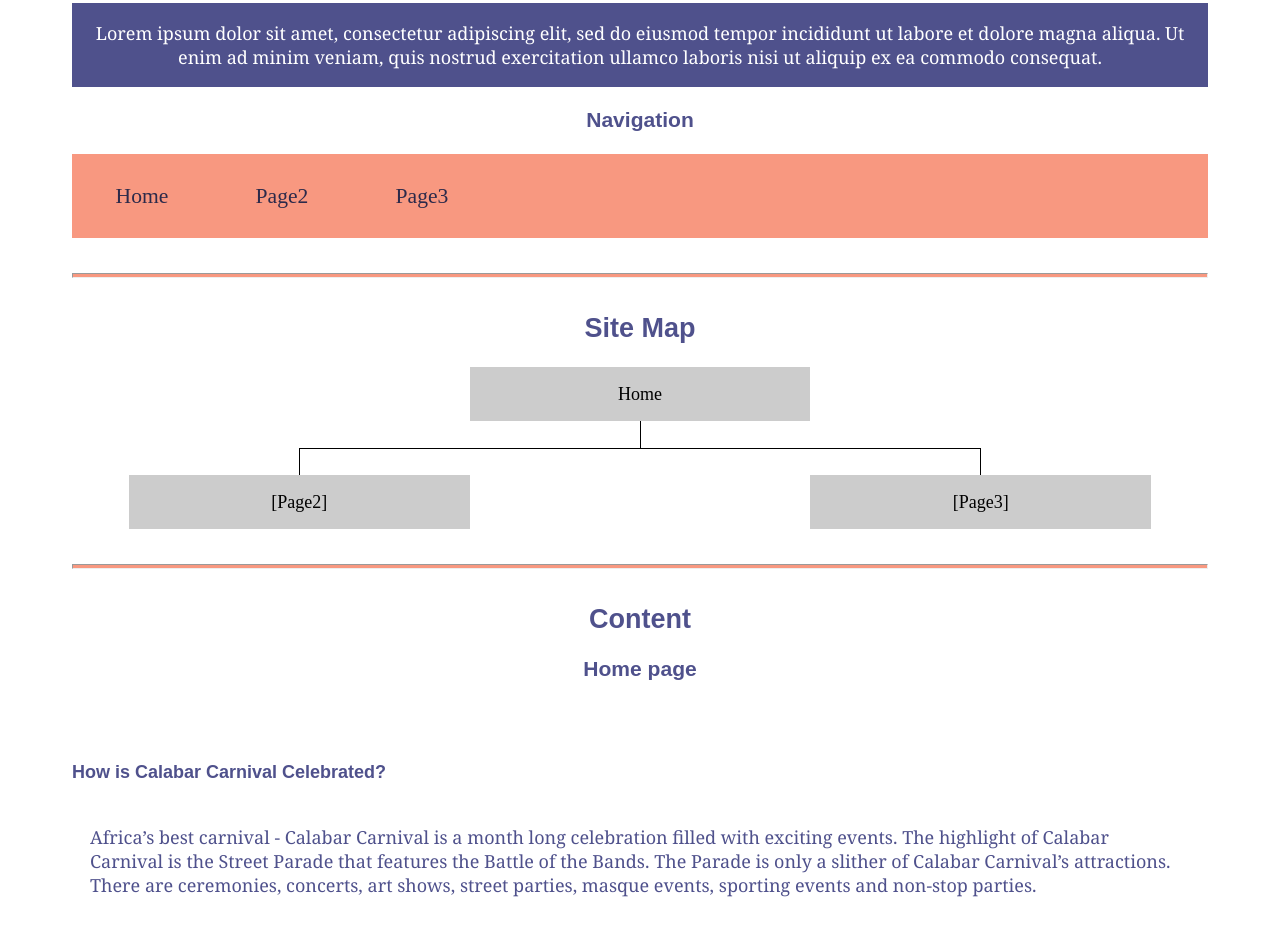
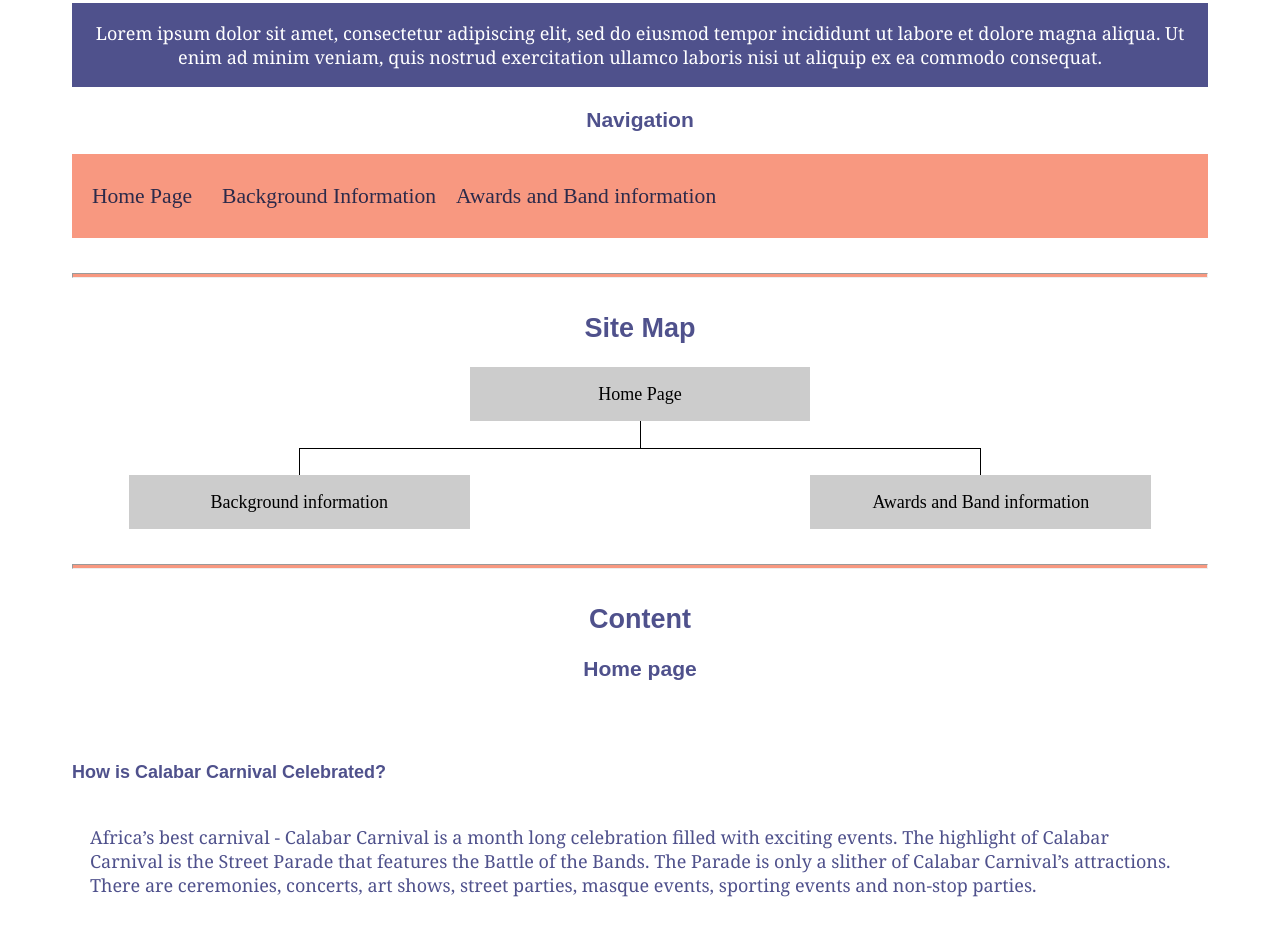
Before and after one commit to Offizil/Wdd130, a plain HTML site: page Carnival_calabar/site-plan.html in a window 1280 px wide. Shown: the part 1862-2798 px from the top of the page. Drawn offline with Linux system fonts and the light colour scheme; a web font is replaced by a local one.

Commit message:
made grading corrections

```diff
--- a/Carnival_calabar/site-plan.html
+++ b/Carnival_calabar/site-plan.html
@@ -86,9 +86,9 @@
       </h3>
       <!-- Think about how you want your navigation bar to look. In the site-plan.css file change the colors to your colors to get the look you desire. -->
       <nav>
-        <a href="#">Home</a>
-        <a href="#">Page2</a>
-        <a href="#">Page3</a>
+        <a href="">Home Page</a>
+        <a href="#">Background Information</a>
+        <a href="#">Awards and Band information</a>
       </nav>
       <hr>
       <h2>
@@ -96,13 +96,13 @@
       </h2>
       <div class="sitemap">
         <div class="sm-home">
-          Home
+          Home Page
         </div>
         <div class="sm-page2">
-          [Page2] <!-- change this -->
+          Background information <!-- change this -->
         </div>
         <div class="sm-page3">
-          [Page3]  <!-- change this -->
+          Awards and Band information  <!-- change this -->
         </div>
 
         <div class="top">
```
